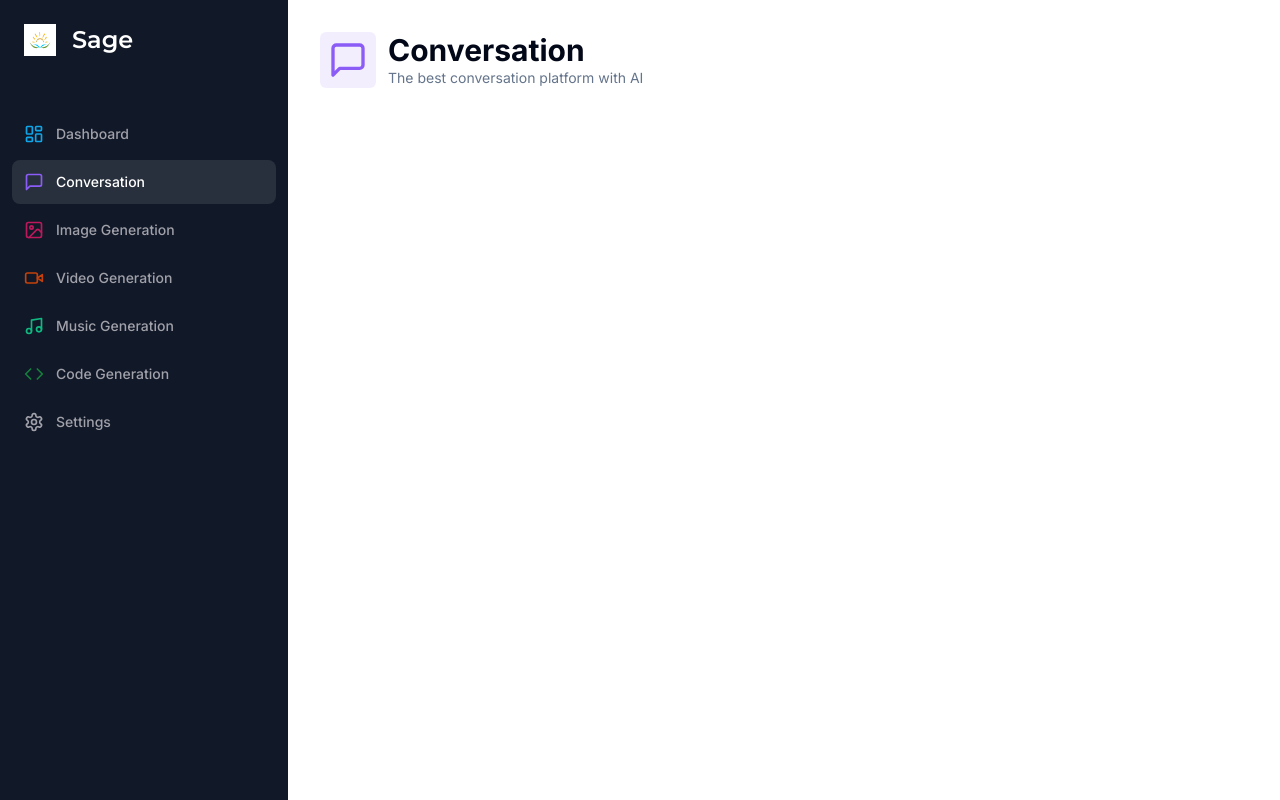
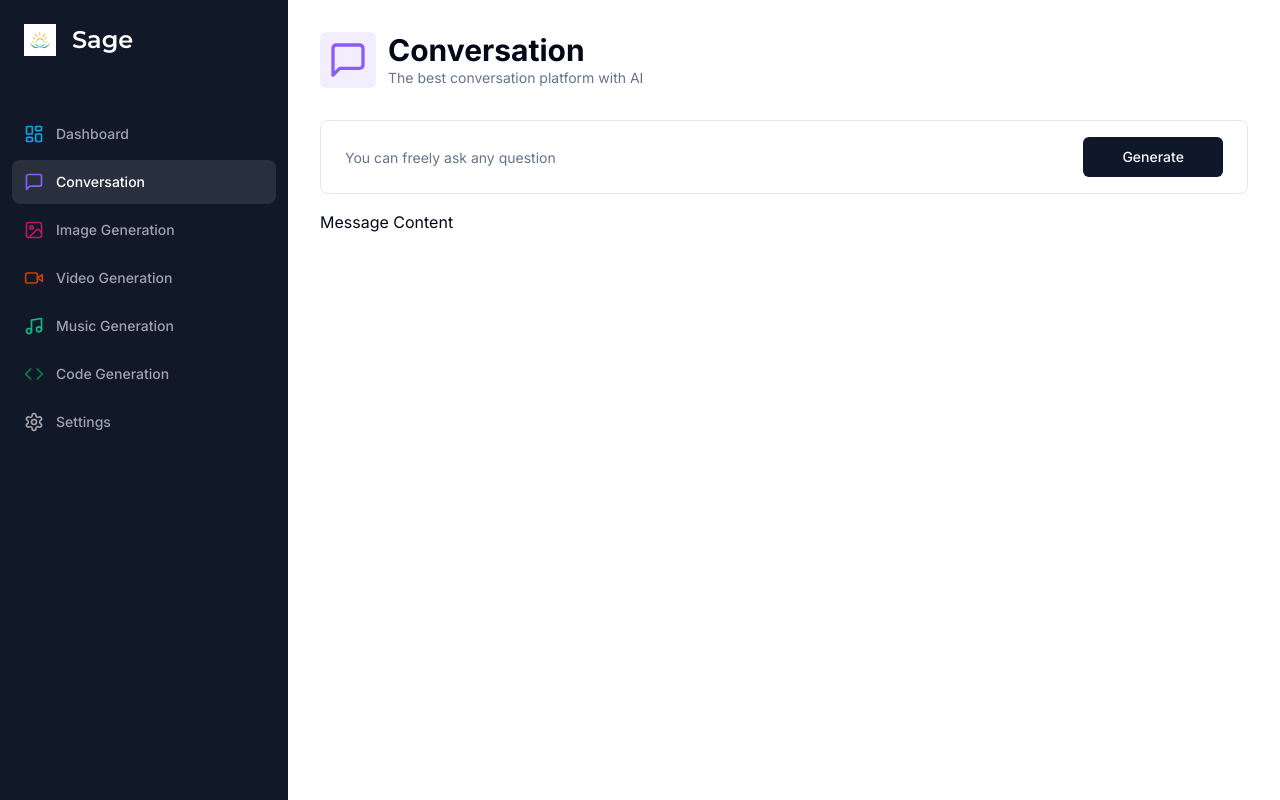
Before and after one commit to dialite/Sage, a Next.js app: page /conversation in a window 1280 px wide. Built offline with nearby package versions, Linux system fonts and the light colour scheme.

Commit message:
Create and develop conversation component by adding form, button, title, image and description

```diff
--- /dev/null
+++ b/app/(dashboard)/(routes)/conversation/constants.ts
@@ -0,0 +1,7 @@
+import * as z from "zod";
+
+export const formSchema = z.object({
+  prompt: z.string().min(1, {
+    message: "Prompt is required",
+  }),
+});
--- a/app/(dashboard)/(routes)/conversation/page.tsx
+++ b/app/(dashboard)/(routes)/conversation/page.tsx
@@ -1,9 +1,31 @@
-import Heading from "@/components/heading";
+"use client";
+
+import * as z from "zod";
 import { MessageSquare } from "../../../../node_modules/lucide-react";
 import { useForm } from "react-hook-form";
+import { zodResolver } from "@hookform/resolvers/zod";
+
+import Heading from "@/components/heading";
+import { Form, FormControl, FormField, FormItem } from "@/components/ui/form";
+import { Input } from "@/components/ui/input";
+import { Button } from "@/components/ui/button";
+
+import { formSchema } from "./constants";
 
 const ConversationPage = () => {
-  const form = useForm();
+  const form = useForm<z.infer<typeof formSchema>>({
+    resolver: zodResolver(formSchema),
+    defaultValues: {
+      prompt: "",
+    },
+  });
+
+  const isLoading = form.formState.isSubmitting;
+
+  const onSubmit = async (values: z.infer<typeof formSchema>) => {
+    console.log(values);
+  };
+
   return (
     <div>
       <Heading
@@ -13,7 +35,39 @@
         iconColor="text-violet-500"
         bgColor="bg-violet-500/10"
       />
-      <div className="px-4 lg:px-8"></div>
+      <div className="px-4 lg:px-8">
+        <div>
+          <Form {...form}>
+            <form
+              onSubmit={form.handleSubmit(onSubmit)}
+              className="rounded-lg border w-full p-4 px-3 md:px-6 focus-within:shadow-sm grid grid-cols-12 gap-2"
+            >
+              <FormField
+                name="prompt"
+                render={({ field }) => (
+                  <FormItem className="col-span-12 lg:col-span-10">
+                    <FormControl className="m-0 p-0">
+                      <Input
+                        className="border-0 outline-none focus-visible:ring-0 focus-visible:ring-transparent"
+                        disabled={isLoading}
+                        placeholder="You can freely ask any question"
+                        {...field}
+                      />
+                    </FormControl>
+                  </FormItem>
+                )}
+              />
+              <Button
+                className="col-span-12 lg:col-span-2 w-full"
+                disabled={isLoading}
+              >
+                Generate
+              </Button>
+            </form>
+          </Form>
+        </div>
+        <div className="space-y-4 mt-4">Message Content</div>
+      </div>
     </div>
   );
 };
--- /dev/null
+++ b/components/ui/input.tsx
@@ -0,0 +1,25 @@
+import * as React from "react"
+
+import { cn } from "@/lib/utils"
+
+export interface InputProps
+  extends React.InputHTMLAttributes<HTMLInputElement> {}
+
+const Input = React.forwardRef<HTMLInputElement, InputProps>(
+  ({ className, type, ...props }, ref) => {
+    return (
+      <input
+        type={type}
+        className={cn(
+          "flex h-10 w-full rounded-md border border-input bg-background px-3 py-2 text-sm ring-offset-background file:border-0 file:bg-transparent file:text-sm file:font-medium placeholder:text-muted-foreground focus-visible:outline-none focus-visible:ring-2 focus-visible:ring-ring focus-visible:ring-offset-2 disabled:cursor-not-allowed disabled:opacity-50",
+          className
+        )}
+        ref={ref}
+        {...props}
+      />
+    )
+  }
+)
+Input.displayName = "Input"
+
+export { Input }
```
